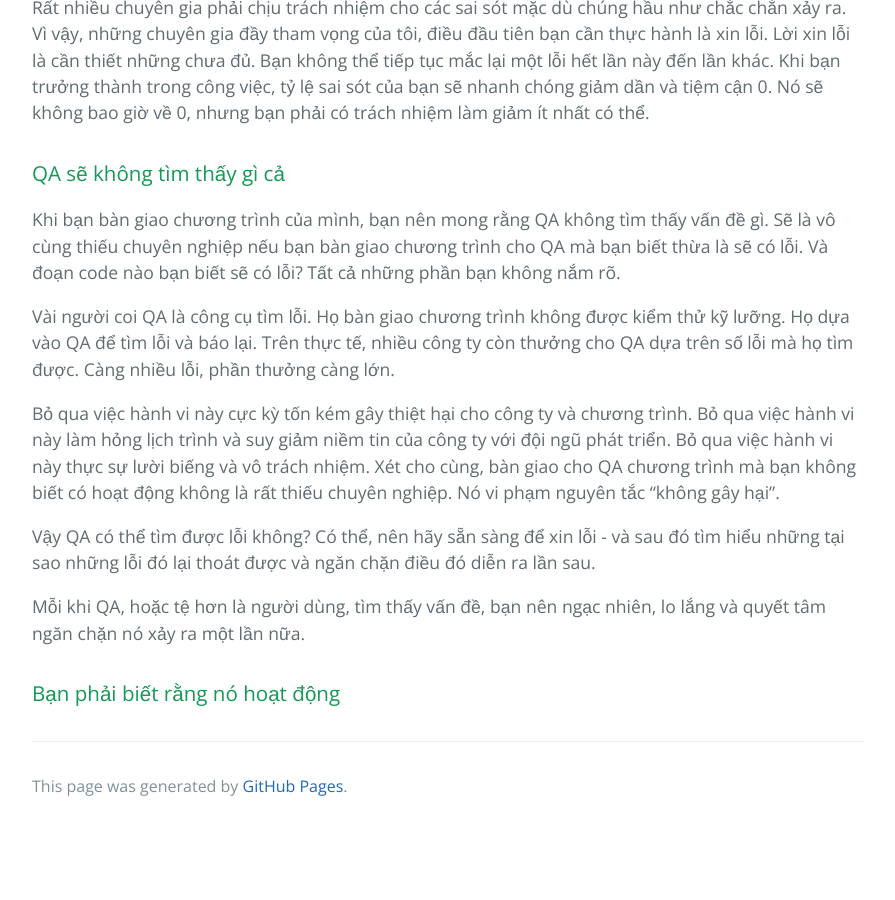
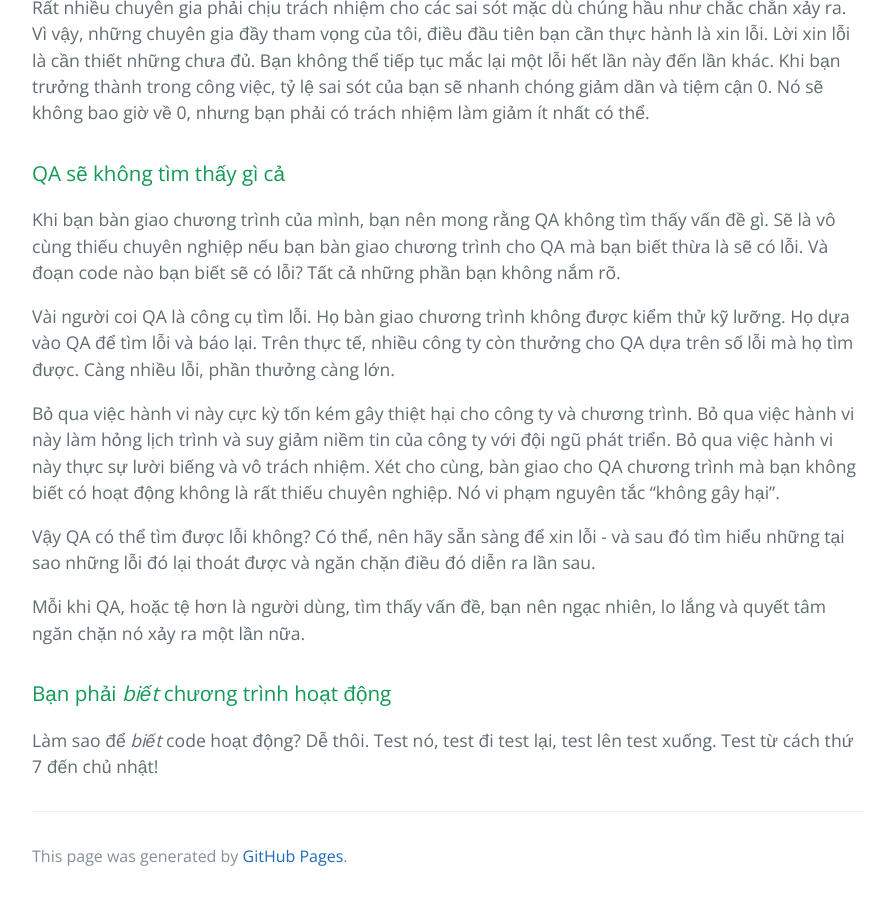
Before and after one commit to HaiBV/haibv.github.io, a Jekyll site: the page built from clean-coder/chapter-1-professionalism.md, in a window 1280 px wide and 900 px high, scrolled down 3685 px. Shown: the whole window, without its empty margins (192-1087 px from the left). Built offline with Jekyll 4.4.1, drawn with Linux system fonts in a browser that asks for light colours; our own code applies the rules of GitHub Pages for plain Markdown files; before the commit the page ends 4515 px from its top, so only the background shows below that.

Commit message:
Update The Clean Coder - Chapter 1 Professionalism

```diff
--- a/clean-coder/chapter-1-professionalism.md
+++ b/clean-coder/chapter-1-professionalism.md
@@ -80,4 +80,6 @@ Vậy QA có thể tìm được lỗi không? Có thể, nên hãy sẵn sàng
 
 Mỗi khi QA, hoặc tệ hơn là người dùng, tìm thấy vấn đề, bạn nên ngạc nhiên, lo lắng và quyết tâm ngăn chặn nó xảy ra một lần nữa.
 
-### Bạn phải biết rằng nó hoạt động
+### Bạn phải _biết_ chương trình hoạt động
+
+Làm sao để _biết_ code hoạt động? Dễ thôi. Test nó, test đi test lại, test lên test xuống. Test từ cách thứ 7 đến chủ nhật!
```
